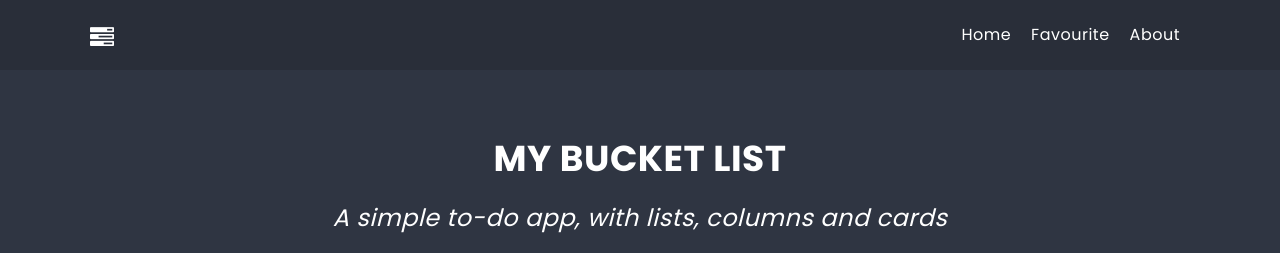
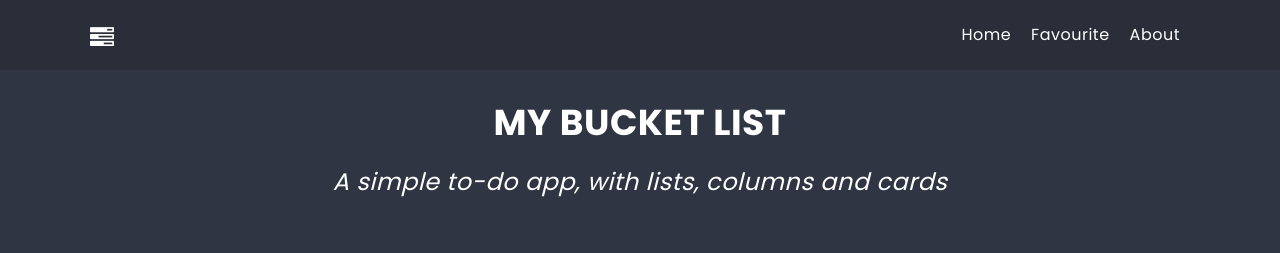
Before and after one commit to msedkiewicz/kodilla-module-15-to-do-app, a React (Create React App) app: page / in a window 1280 px wide. Shown: the top 253 px of the page. Built offline with nearby package versions, Linux system fonts and the light colour scheme.

Commit message:
Add PageTitle component

```diff
--- a/src/components/About/About.js
+++ b/src/components/About/About.js
@@ -1,12 +1,13 @@
 import Container from "../Container/Container";
 import NavBar from "../NavBar/NavBar";
+import PageTitle from "../PageTitle/PageTitle";
 
 const About = () => {
   return (
     <div>
       <NavBar />
       <Container>
-        <h2>About</h2>
+        <PageTitle>About</PageTitle>
         <p>Lorem ipsum</p>
       </Container>
     </div>
--- a/src/components/Favourite/Favourite.js
+++ b/src/components/Favourite/Favourite.js
@@ -1,12 +1,13 @@
 import Container from "../Container/Container";
 import NavBar from "../NavBar/NavBar";
+import PageTitle from "../PageTitle/PageTitle";
 
 const Favourite = () => {
   return (
     <div>
       <NavBar />
       <Container>
-        <h2>Favourite</h2>
+        <PageTitle>Favourite</PageTitle>
         <p>Lorem ipsum</p>
       </Container>
     </div>
--- a/src/components/Hero/Hero.js
+++ b/src/components/Hero/Hero.js
@@ -1,9 +1,10 @@
-import styles from './Hero.module.scss'
+import styles from './Hero.module.scss';
+import PageTitle from "../PageTitle/PageTitle";
 
 const Hero = () => {
   return (
     <div className={styles.hero}>
-      <h1 className={styles.title}>My Bucket List</h1>
+      <PageTitle>My Bucket List</PageTitle>
       <p className={styles.subtitle}>A simple to-do app, with lists, columns and cards</p>
     </div>
   );
--- a/src/components/Hero/Hero.module.scss
+++ b/src/components/Hero/Hero.module.scss
@@ -1,13 +1,6 @@
 @import '../../styles/settings.scss';
 .hero {
   padding: $base-size;
-}
-
-.title {
-  padding: ($base-size * 3) 0;
-  text-align: center;
-  font-size: ($base-size * 3);
-  text-transform: uppercase;
 }
 
 .subtitle {
@@ -18,6 +11,6 @@
   font-weight: normal;
 }
 
-.title + .subtitle {
+.subtitle {
   margin-top: (- $base-size * 3);
 }
--- /dev/null
+++ b/src/components/PageTitle/PageTitle.js
@@ -0,0 +1,7 @@
+import styles from "./PageTitle.module.scss";
+
+const PageTitle = (props) => {
+  return <h1 className={styles.title}>{props.children}</h1>;
+};
+
+export default PageTitle;
--- /dev/null
+++ b/src/components/PageTitle/PageTitle.module.scss
@@ -0,0 +1,8 @@
+@import '../../styles/settings.scss';
+.title {
+    padding: ($base-size * 3) 0;
+    text-align: center;
+    font-size: ($base-size * 3);
+    text-transform: uppercase;
+    margin-top: (- $base-size * 3);
+  }
```
